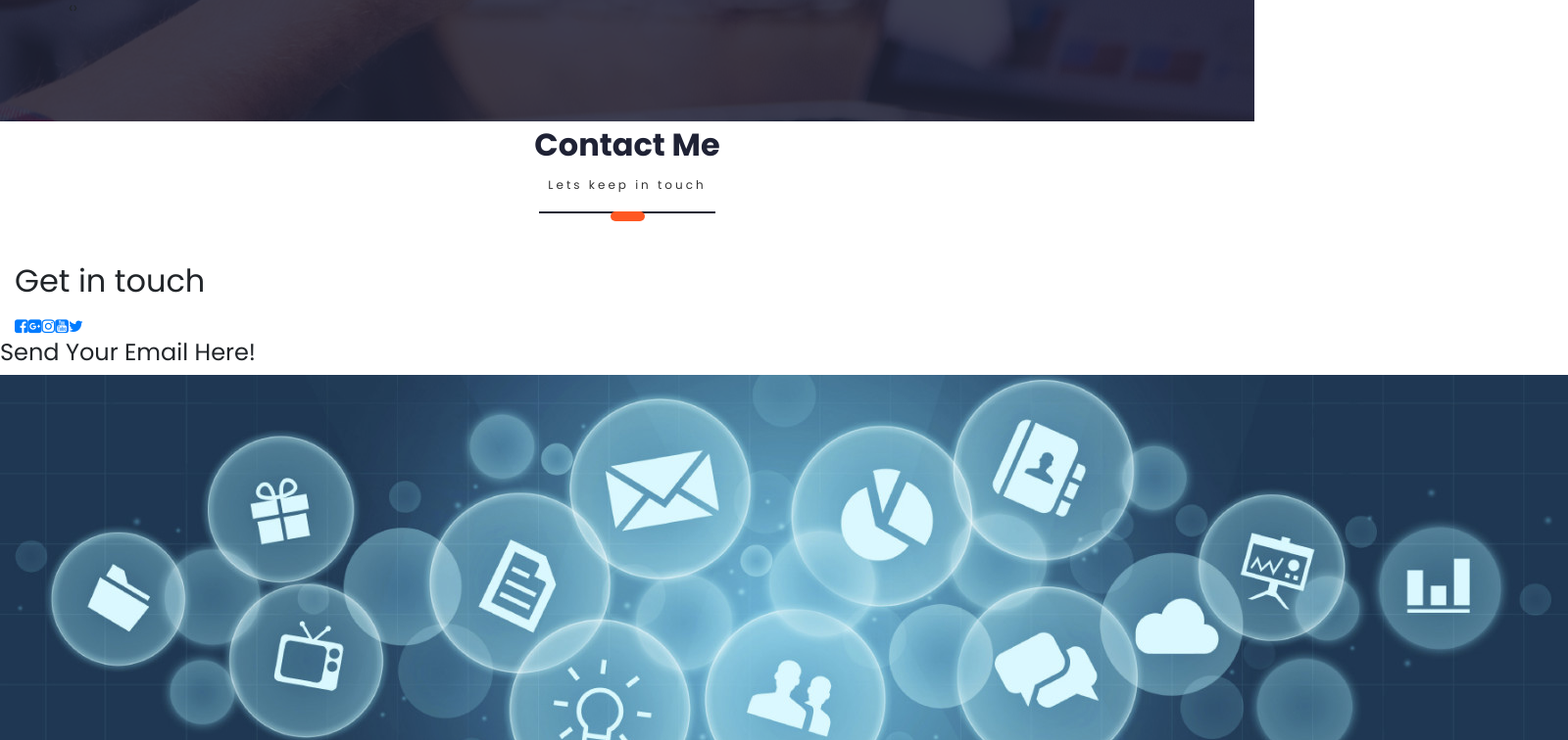
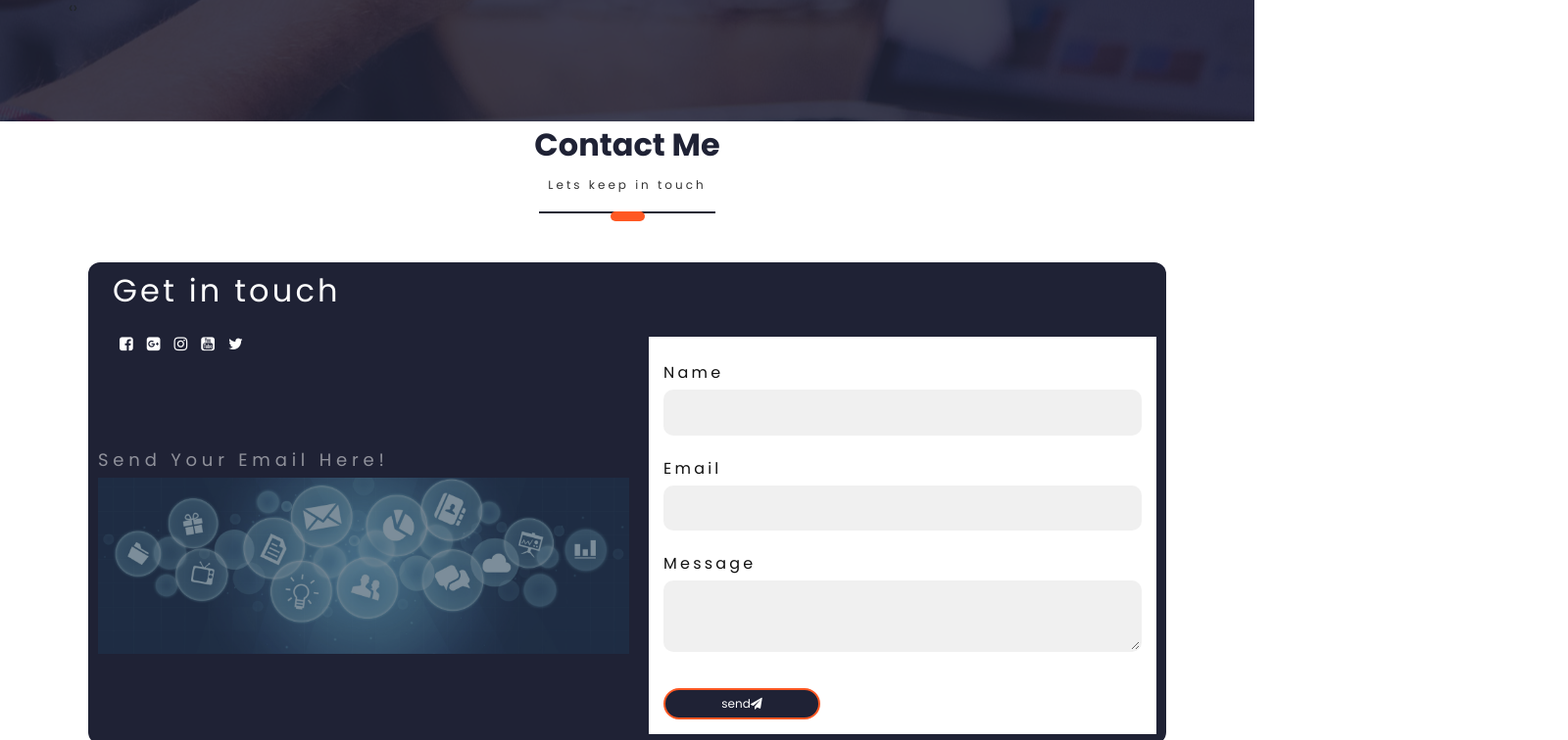
Before and after one commit to KrishnadasV/simple_portfolio, a React (Create React App) app in the folder client/: page / in a window 1280 px wide. Shown: the part 2620-3376 px from the top of the page at 98% size, 1600 px wide, since content can reach past the window. Built offline with nearby package versions, Linux system fonts and the light colour scheme; a web font is replaced by a local one.

Commit message:
styling contact me

```diff
--- a/client/src/PortfolioContainer/ContactMe/ContactMe.css
+++ b/client/src/PortfolioContainer/ContactMe/ContactMe.css
@@ -0,0 +1,147 @@
+.main-container {
+  min-height: 100vh;
+}
+
+.central-form {
+  max-width: 1100px;
+  padding: 10px;
+  display: flex;
+  border-radius: 12px;
+  margin: 0 auto;
+  flex-direction: column;
+  justify-content: center;
+  background-color: #1f2235;
+}
+
+.central-form h2 {
+  color: white;
+  letter-spacing: 0.2rem;
+  margin-bottom: 20px;
+}
+
+.back-form {
+  max-width: 380px;
+  margin: 0 auto;
+}
+
+.back-form .img-back {
+  width: 100%;
+  margin-bottom: 20px;
+}
+
+.img-back h4 {
+  color: white;
+  letter-spacing: 0.3rem;
+  font-weight: 400;
+  font-size: 18px;
+  opacity: 0.5;
+}
+
+.back-form .img-back img {
+  width: 100%;
+  opacity: 0.5;
+}
+
+.central-form form {
+  width: auto;
+  display: flex;
+  color: #111;
+  padding: 15px;
+  justify-content: center;
+  flex-direction: column;
+  margin-top: -52px;
+  background-color: white;
+}
+
+form p {
+  text-align: center;
+  margin-bottom: 10px;
+  color: var(--dark-orange);
+  letter-spacing: 0.4rem;
+  font-family: "Poppins Bold";
+}
+
+form label {
+  margin-bottom: 5px;
+  color: #111;
+  letter-spacing: 0.2rem;
+}
+
+form input,
+textarea {
+  width: 100%;
+  border: 2px solid rgba(0, 0, 0, 0);
+  outline: none;
+  background-color: rgba(230, 230, 230, 0.6);
+  padding: 0.5rem 1rem;
+  font-size: 1.1rem;
+  margin-bottom: 22px;
+  border-radius: 10px;
+  transition: 0.3s;
+}
+
+textarea:focus {
+  border: 2px solid rgba(30, 85, 250, 0.47);
+}
+
+input:focus {
+  border: 2px solid rgba(30, 85, 250, 0.47);
+  background-color: white;
+}
+
+form button {
+  margin-top: 15px;
+  padding: 5px;
+  outline: none;
+  width: 160px;
+  border: 2px solid var(--dark-orange);
+  font-size: 12px;
+  border-radius: 19px;
+  background-color: #1f2235;
+  color: white;
+  align-items: center;
+  justify-content: center;
+}
+
+form button:hover {
+  background-color: #1f2235;
+  transition: all ease 1s;
+  border: 2px solid #1f2235;
+}
+
+.img-back {
+  flex: 1;
+  align-self: center;
+  margin-right: 20px;
+}
+
+form {
+  flex: 0.9;
+}
+
+.col i {
+  padding: 7px;
+  color: white;
+}
+
+.col i:hover {
+  transform: scale(1.5);
+}
+
+@media screen and (min-width: 940px) {
+  .back-form {
+    max-width: 1100px;
+    margin: auto;
+    display: flex;
+    justify-content: space-between;
+    margin-top: 30px;
+  }
+  .img-back {
+    flex: 1;
+    align-self: center;
+    margin-right: 20px;
+  }
+  form {
+    flex: 0.9;
+  }
+}
--- a/client/src/PortfolioContainer/ContactMe/ContactMe.js
+++ b/client/src/PortfolioContainer/ContactMe/ContactMe.js
@@ -5,6 +5,7 @@ import ScrollService from "../../utilities/ScrollService";
 import ScreenHeading from "../../utilities/ScreenHeading/ScreenHeading";
 import Typical from "react-typical";
 import { useState } from "react";
+import "./ContactMe.css";
 
 export default function ContactMe(props) {
   let fadeInScreenHandler = (screen) => {
@@ -65,10 +66,10 @@ export default function ContactMe(props) {
             <input type="text" onChange={handleName} value={name} />
 
             <label htmlFor="email">Email</label>
-            <input type="email" onChange={handleEmail} value={email}  />
+            <input type="email" onChange={handleEmail} value={email} />
 
             <label htmlFor="name">Message</label>
-            <textarea type="text" onChange={handleMessage} value={message}  />
+            <textarea type="text" onChange={handleMessage} value={message} />
 
             <div className="sned-btn">
               <button type="submit">
```
